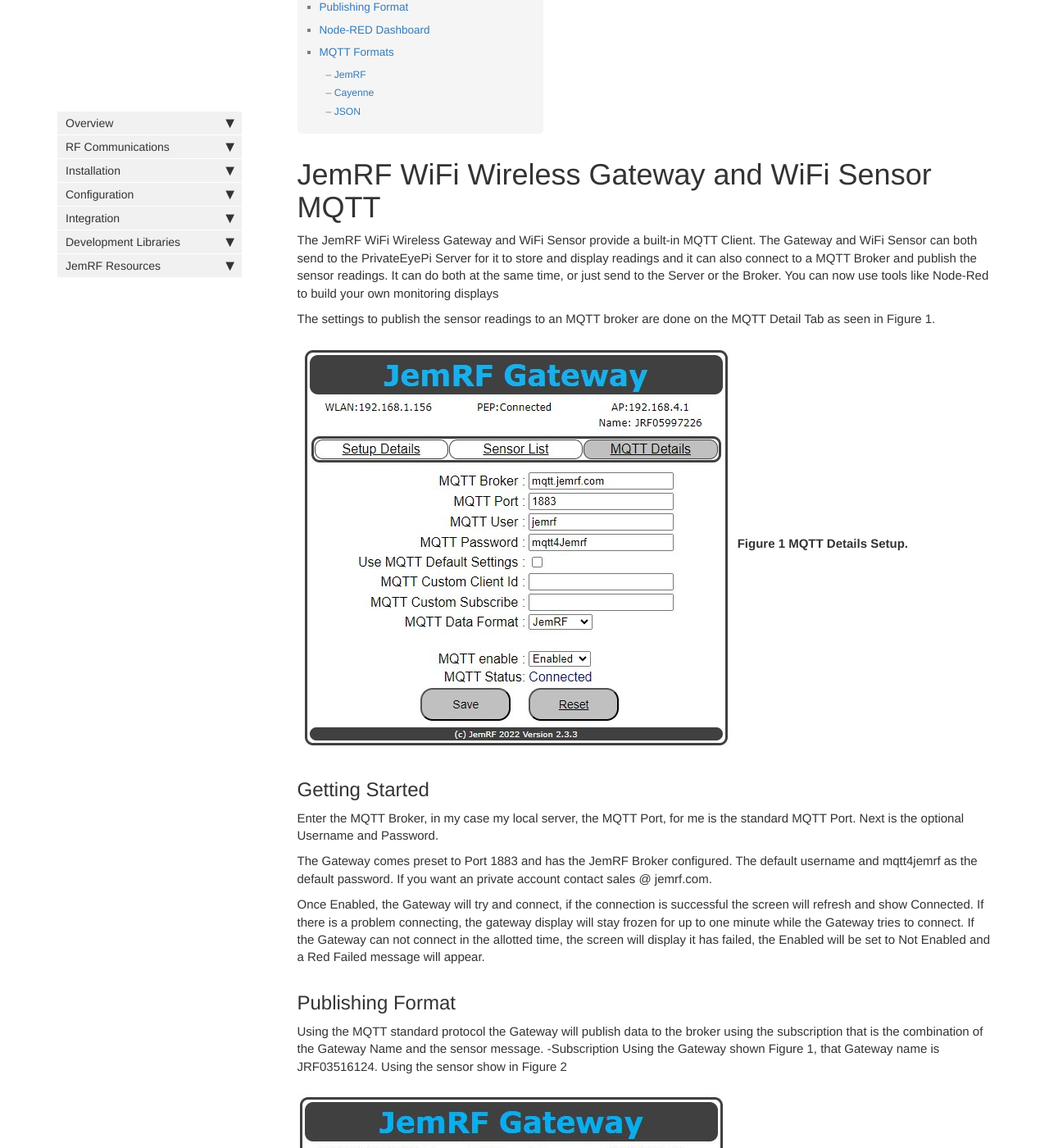
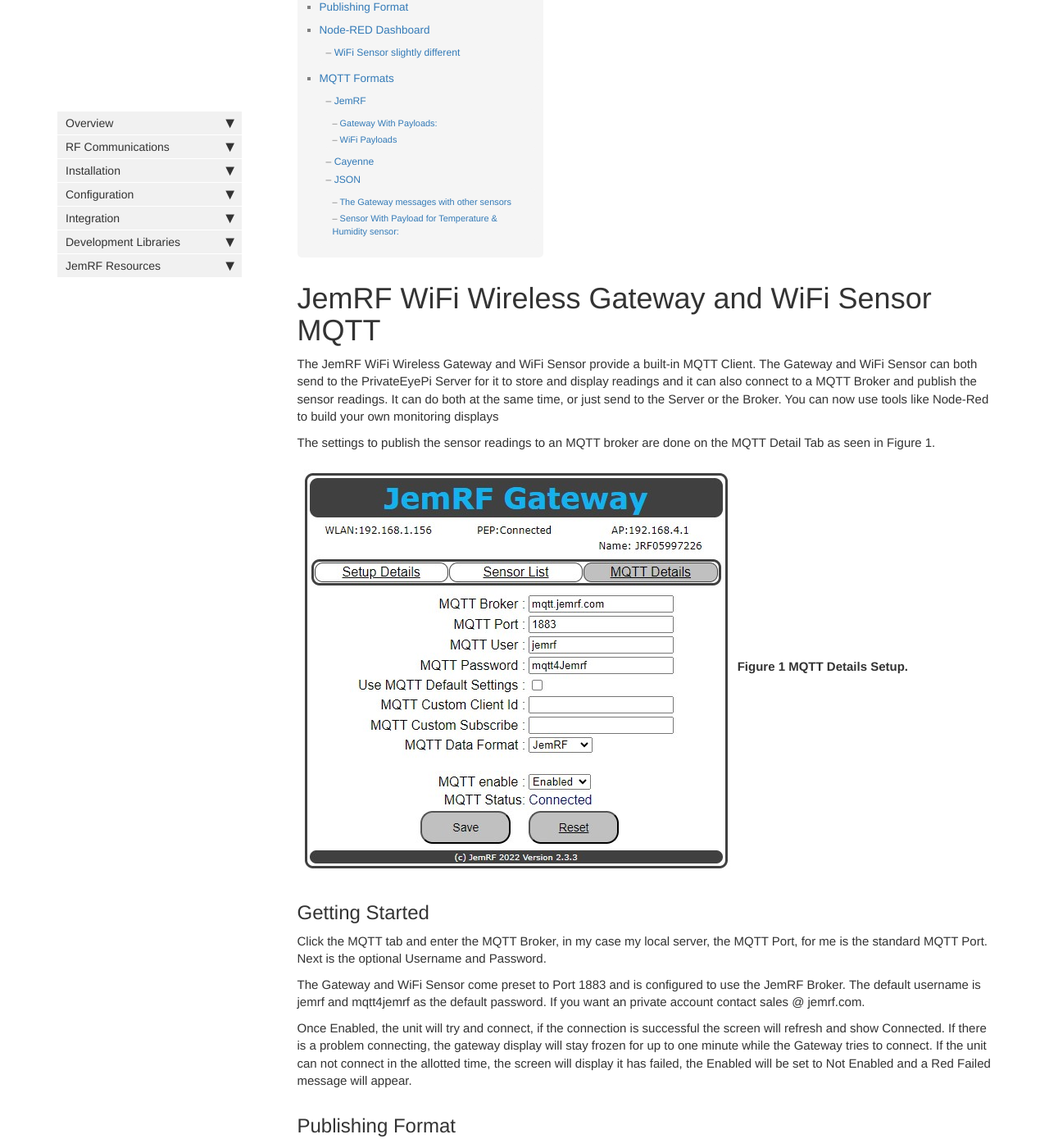
Before and after one commit to JemRF/RF-Documentation, a Jekyll site: the page built from pages/mydoc/gateway-mqtt.md, in a window 1280 px wide and 1400 px high, scrolled down 301 px. Shown: the whole window at 82% size. Built offline with Jekyll 4.4.1, drawn with Linux system fonts in a browser that asks for light colours; comment, search, counter and statistics services are not loaded; some of the changed text lies outside the part shown.

Commit message:
Clean up description between Gateway and Sensor

```diff
--- a/pages/mydoc/gateway-mqtt.md
+++ b/pages/mydoc/gateway-mqtt.md
@@ -20,11 +20,11 @@ The settings to publish the sensor readings to an MQTT broker are done on the MQ
 **Figure 1  MQTT Details Setup.**
 
 ## Getting Started
-Enter the MQTT Broker, in my case my local server, the MQTT Port, for me is the standard MQTT Port. Next is the optional Username and Password.
+Click the MQTT tab and enter the MQTT Broker, in my case my local server, the MQTT Port, for me is the standard MQTT Port. Next is the optional Username and Password.
 
-The Gateway comes preset to Port 1883 and has the JemRF Broker configured. The default username and mqtt4jemrf as the default password.  If you want an private account contact sales @ jemrf.com.
+The Gateway and WiFi Sensor come preset to Port 1883 and is configured to use  the JemRF Broker. The default username is jemrf and mqtt4jemrf as the default password.  If you want an private account contact sales @ jemrf.com.
 
-Once Enabled, the Gateway will try and connect, if the connection is successful the screen will refresh and show Connected.  If there is a problem connecting, the gateway display will stay frozen for up to one minute while the Gateway tries to connect.  If the Gateway can not connect in the allotted time, the screen will display it has failed, the Enabled will be set to Not Enabled  and a Red Failed message will appear.
+Once Enabled, the unit will try and connect, if the connection is successful the screen will refresh and show Connected.  If there is a problem connecting, the gateway display will stay frozen for up to one minute while the Gateway tries to connect.  If the unit can not connect in the allotted time, the screen will display it has failed, the Enabled will be set to Not Enabled  and a Red Failed message will appear.
 
 ## Publishing Format
 Using the MQTT standard protocol the Gateway will publish data to the broker using the subscription that is the combination of the Gateway Name and the sensor message.
@@ -50,7 +50,6 @@ If you want to see all of the sensors, you could subscribe to: JRF03516124/# and
 ## Node-RED Dashboard
 I used Node-Red to create a simple Dashboard. The configuration was:
 
-
 <img src="images/mqtt-figure-3-config.jpg" width="425"/>
 **Figure 3 Node Red subscribing to Gateway and Sensor 11**
 
@@ -59,15 +58,17 @@ With that configuration, it created the Dashboard shown below
 <img src="images/mqtt figure 4-dashboard.jpg" width="425"/>
 **Figure 4 Sample Node-RED Dashboard**
 
-Note: Because my Gateway is set to do Celsius to Fahrenheit conversion, my readings are in Fahrenheit. That the differences in values being shown vs the value received by the Gateway.
+Note: Because the devices can be set to do Celsius to Fahrenheit conversion, my readings are in Fahrenheit. That the differences in values being shown vs the value received by the Gateway are in Celsius.
+### WiFi Sensor slightly different
+The WiFI Sensor default format is the Device Id / Sensor Id / TMP / value
 
 ## MQTT Formats
 ### JemRF
 This is our original format designed to support the RF sensors with the WiFi Wireless Gateway.  It is now used by the WiFi Sensor as well.
 
-The Gateway or the WiFi Sensor default topic is: [Gateway Id]/
+The Gateway or the WiFi Sensor default topic is: [JEM {Gateway Id}] or [PEP {PEP Id}]/
 
-With Payloads:
+#### Gateway With Payloads:
 
 [sensor Id][Sensor Type] = value<br>
 On the Gateway Sensor List page, the [sensor Id][Sensor Type] is the MQTT Key.
@@ -86,6 +87,18 @@ For Sensor 45 a Humidity Sensor with value 98.
 
 The MQTT Payload would be: 45HUM = 98
 
+#### WiFi Payloads
+[PEP ID]
+- If Temperature Sensor Only
+
+- - [Sensor Id]
+- - - TMPA = 56.07
+
+- If Temperature & Humidity Sensor
+- - [Sensor Id]  (Note for the dual sensor, the Sensor Id is the PEP Id)
+- - - TMPA =66.23
+- - - HUMD = 54.2
+
 ### Cayenne
 This format is designed to work with the Cayenne.MyDevices.com test site.
 The JSON format and the JemRF format are the same for both the Gateway and Sensor. The Cayenne data is a slightly different format is different from the WiFi Sensor.
@@ -122,18 +135,23 @@ Humidity:
 
 
 ### JSON
-It was to be generic and compatible with Home Assistant servers.
+This format is a generic format and compatible with Home Assistant servers.
 
 The default topic is: [Sensor Id]/
 
-With Payload for temperature Only
+With Payload for temperature Only (Gateway or Sensor) with readings set to Fahrenheit.
 
 [probe id] = [{"temperature":"78.4"},{"unit_of_measurement":"F"}]
 
-.. For WiFi Sensors with mutiple probes, the above format is repeated for each probe.
+.. For WiFi Sensors with multiple probes, the above format is repeated for each probe.
+#### The Gateway messages with other sensors
 
-With Payload for Temperature & Humidity sensor:
+[probe id] = [{"humidity":"78.4"},{"unit_of_measurement":"%"}]
+
+[probe id] = [{"light":"78.4"},{"unit_of_measurement":"Lux"}]
+
+#### Sensor With Payload for Temperature & Humidity sensor:
 
 [probe id] = [[{"temperature":"80.42","unit_of_measurement":"F"}],[{"humidity":"53.10","unit_of_measurement":"%"}]]
 
-{% include note.html content="For the WiFi unit with the Temperatue and Humidity Sensor, the Probe Id is the PEP number."%}
+{% include note.html content="For the WiFi unit with the Temperate and Humidity Sensor, the Probe Id is the PEP number."%}
```
Also changed, not shown: other parts of pages/mydoc/gateway-mqtt.md (+2 -2 lines).
